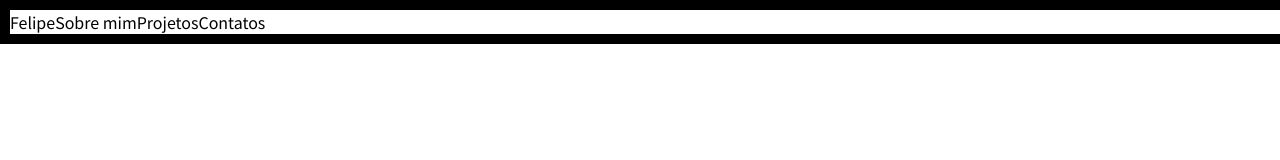
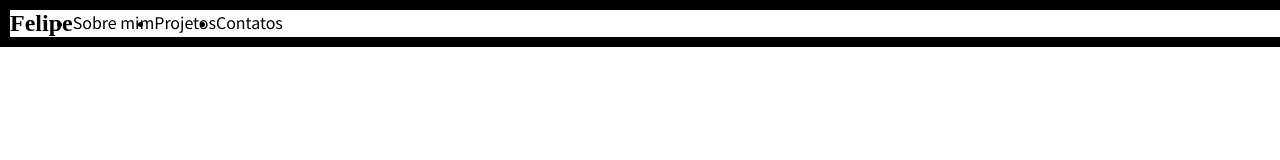
Before and after one commit to felipethecreator/web-portfolio-react, a React (Vite) app: page / in a window 1280 px wide. Shown: the top 160 px of the page. Built offline with nearby package versions, Linux system fonts and the light colour scheme.

Commit message:
style: Fazendo alterações de estilo das opções da NavBar

```diff
--- a/src/components/NavBar.jsx
+++ b/src/components/NavBar.jsx
@@ -3,10 +3,12 @@ import '../style/navBar.css'
 export default function navBar() {
     return (
             <nav id='navBar'>
-                <p>Felipe</p>
-                <p>Sobre mim</p>
-                <p>Projetos</p>
-                <p>Contatos</p>
+                <h2>Felipe</h2>
+                <ul className='navOptions'>
+                    <li><p>Sobre mim</p></li>
+                    <li><p>Projetos</p></li>
+                    <li><p>Contatos</p></li>
+                </ul>
             </nav>
     )
 }
--- a/src/style/navBar.css
+++ b/src/style/navBar.css
@@ -11,3 +11,7 @@
 p {
     font-family: "Noto Sans JP", sans-serif;
 }
+
+.navOptions {
+    display: flex;
+}
```
